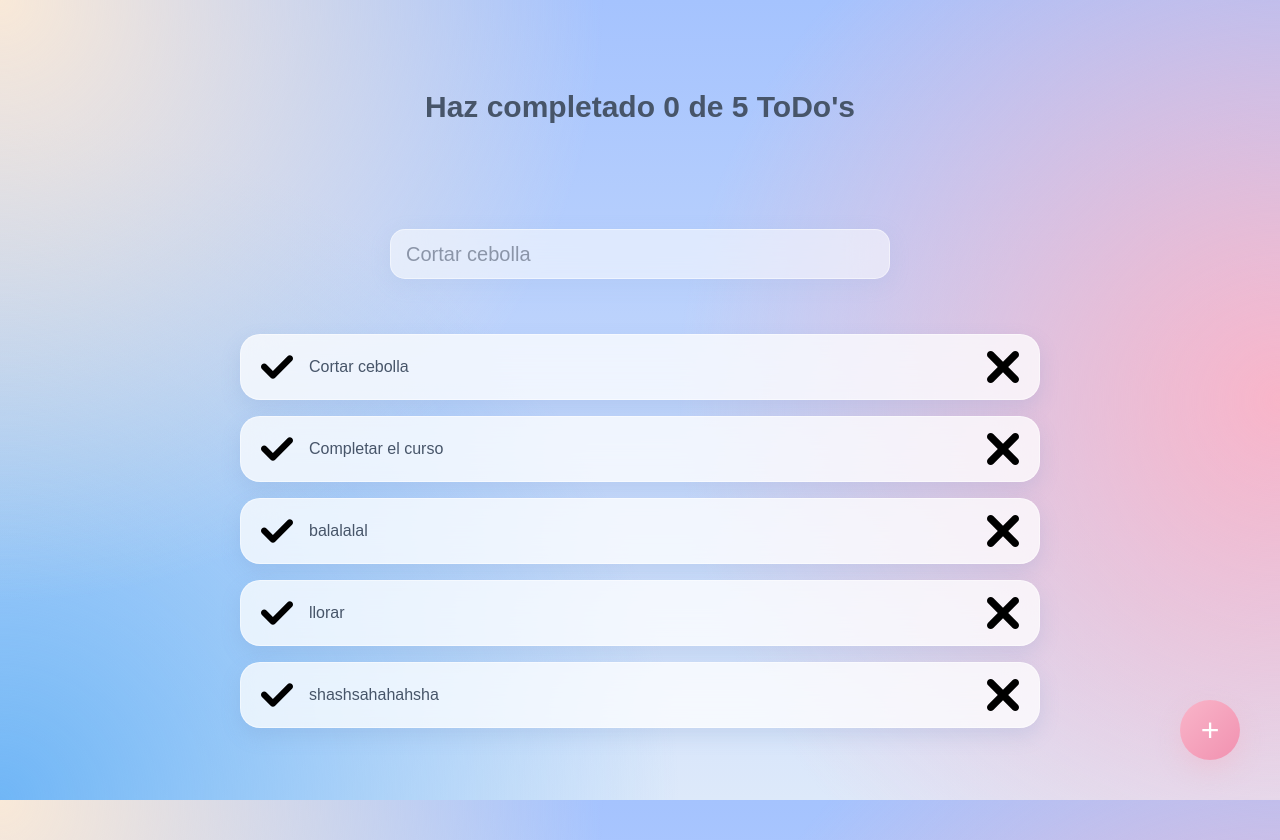
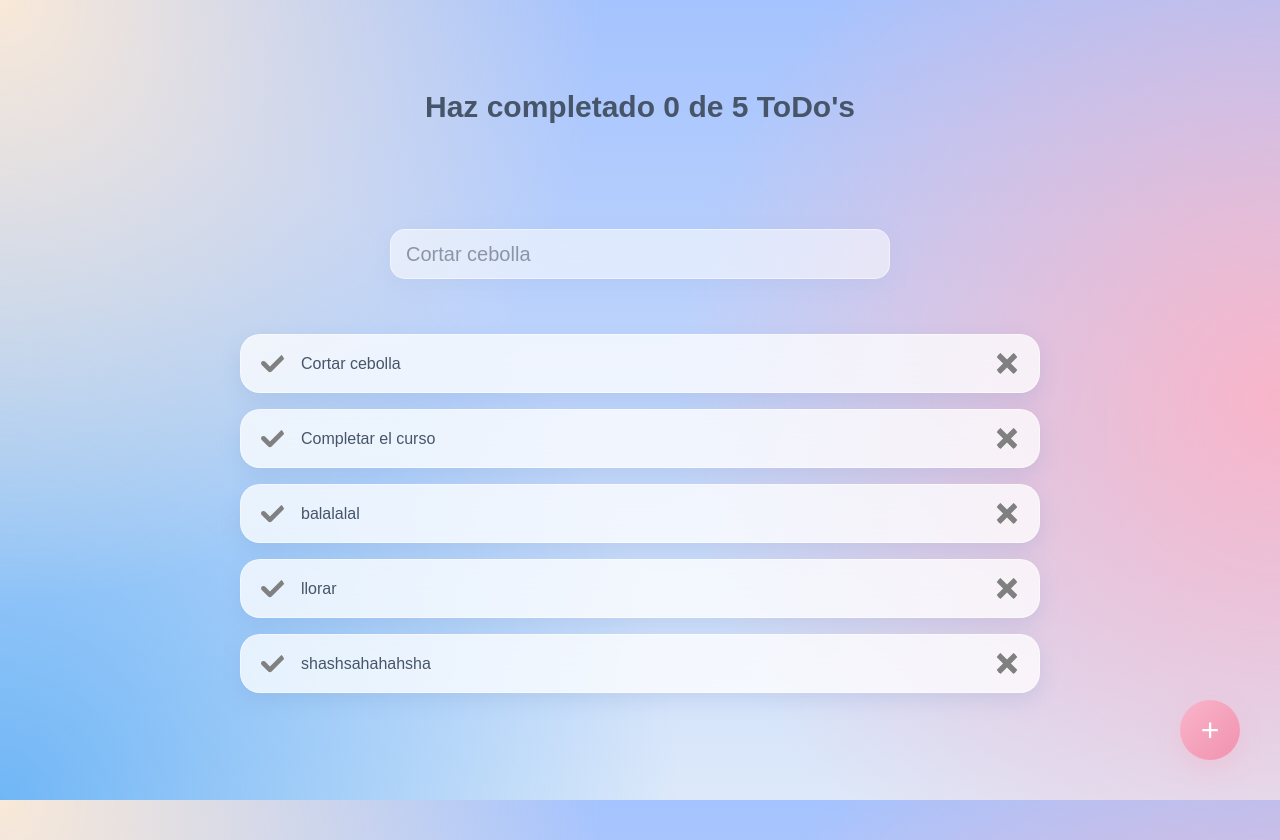
Before and after one commit to 24saravaldez-tech/ToDoList-en-React, a React (Vite) app: page / in a window 1280 px wide. Built offline with nearby package versions, Linux system fonts and the light colour scheme.

Commit message:
Colore dinamicos agregados

```diff
--- a/src/CompleteIcon.jsx
+++ b/src/CompleteIcon.jsx
@@ -1,12 +1,12 @@
 import React from "react";
 import { TodoIcon } from './TodoIcon'
 
-function CompleteIcon() {
+function CompleteIcon({ completed, onComplete }) {
     return (
         <TodoIcon
             type='Marck'
-            color='checkMarck'
-            // onClick={props.onComplete}
+            color={completed ? 'green' : 'grey'}
+            onClick={onComplete}
         />
     )
 }
--- a/src/DeleteIcon.jsx
+++ b/src/DeleteIcon.jsx
@@ -1,12 +1,12 @@
 import React from "react";
 import { TodoIcon } from './TodoIcon'
 
-function DeleteIcon() {
+function DeleteIcon({onDelete}) {
     return (
         <TodoIcon
             type='Delete'
-            color='DeleteMarck'
-            // onClick={props.onDelete}
+            color='grey'
+            onClick={onDelete}
         />
     )
 }
--- a/src/ToDoCounter.jsx
+++ b/src/ToDoCounter.jsx
@@ -1,3 +1,4 @@
+import { useState } from 'react';
 import './TodoCounter.css'
 
 function TodoCounter({ total, completed }) { //con las llaves se saca el texto o informacion interior
--- a/src/TodoIcon.jsx
+++ b/src/TodoIcon.jsx
@@ -2,15 +2,14 @@ import MarckSVG from './check.svg?react';
 import DeleteSVG  from './delete.svg?react';
 
 const iconTypes = {
-    'Marck' : <MarckSVG />,
-    'Delete' : <DeleteSVG />
+    'Marck' : (color) =>  <MarckSVG  className="Icons" fill={color}/>,
+    'Delete' : (color) => <DeleteSVG className="Icons" fill={color}/>
 }
 
 function TodoIcon({ type, color, onClick }) {
     return (
-        <span className={`Icons check${type} ${color}`} onClick={onClick}>
-            {/* {type == "Marck" ? <MarckSVG /> : <DeleteSVG />} */}
-            {iconTypes[type]}
+        <span className={`check${type}`} onClick={onClick}>
+            {iconTypes[type](color)}
         </span>
     )
 }
--- a/src/TodoItem.css
+++ b/src/TodoItem.css
@@ -1,102 +1,72 @@
-.todo-item{
-
-    width:100%;
-
-    display:flex;
-    align-items:center;
-    justify-content:space-between;
-
-    gap:1.6rem;
-
-    padding:1.6rem 2rem;
-
-    background:var(--white);
-
-    border:1px solid var(--border);
-
-    border-radius:2rem;
-
-    backdrop-filter:blur(18px);
-
+.todo-item {
+    width: 100%;
+    display: flex;
+    align-items: center;
+    justify-content: space-between;
+    gap: 1.6rem;
+    padding: 1.6rem 2rem;
+    background: var(--white);
+    border: 1px solid var(--border);
+    border-radius: 2rem;
+    backdrop-filter: blur(18px);
     box-shadow:
         0 .8rem 2rem var(--shadow);
-
     transition:
         transform .25s ease,
         box-shadow .25s ease,
         background .25s ease;
 }
 
-.todo-item:hover{
-
-    transform:translateY(-2px);
-
-    background:var(--white-hover);
-
+.todo-item:hover {
+    transform: translateY(-2px);
+    background: var(--white-hover);
     box-shadow:
-        0 1.4rem 3rem rgba(107,136,196,.22);
+        0 1.4rem 3rem rgba(107, 136, 196, .22);
 }
 
-.todo-item p{
-
-    flex:1;
-
-    margin:0;
-
-    color:var(--text);
-
-    font-size:1.6rem;
-
-    font-weight:500;
-
-    text-align:left;
-
-    word-break:break-word;
+.todo-item p {
+    flex: 1;
+    margin: 0;
+    color: var(--text);
+    font-size: 1.6rem;
+    font-weight: 500;
+    text-align: left;
+    word-break: break-word;
 }
 
-.Icons{
-
-    display:flex;
-
-    align-items:center;
-    justify-content:center;
-
-    width:3.2rem;
-    height:3.2rem;
-
-    border-radius:50%;
-
-    font-size:1rem;
-
-    font-weight:600;
-
-    cursor:pointer;
-
-    transition:
-        background .25s,
-        color .25s,
-        transform .25s;
+.Icons {
+    display: flex;
+    align-items: center;
+    justify-content: center;
+    width: 2.4rem;
+    height: 2.5rem;
+    border-radius: 50%;
+    cursor: pointer;
 }
 
-.checkMarck:hover{
-
-    background: rgb(189, 234, 123);
-
-    color:white;
-
-    transform:scale(1.08);
+.checkMarck:hover {
+    background: rgb(110, 165, 28);
+    border-radius: 50%;
+    color: white;
+    transform: scale(1.08);
 }
 
-.checkDelete:hover{
-
-    background:var(--pink-light);
-
-    color:#D14B73;
-
-    transform:scale(1.08);
+.checkDelete:hover {
+    border-radius: 50%;
+    background: var(--pink-light);
+    color: #D14B73;
+    transform: scale(1.08);
 }
 
-.completed{
+.checkMarck:hover .Icons {
+    fill: greenyellow;
+}
+
+.checkDelete:hover .Icons {
+    fill: red;
+}
+
+.completed {
     text-decoration: line-through;
-    text-decoration-color: red;
+    text-decoration-color: rgb(0, 51, 255);
 }
--- a/src/TodoItem.jsx
+++ b/src/TodoItem.jsx
@@ -5,17 +5,14 @@ import './TodoItem.css'
 function TodoItem(props) {
     return (
         <li className='todo-item'>
-            {/* <span
-            className='checkmarkV'
-            onClick={props.onComplete}>V</span> */}
-            <CompleteIcon />
-            {/* <{() => CompleteIcon(props)} /> */}
+            <CompleteIcon
+                completed={props.completed}
+                onComplete = {props.onComplete} />
             <p className={props.completed ? 'completed' : ''} >{props.text}</p>
 
-            <DeleteIcon />
-            {/* <span
-            className='checkmarkX'
-            onClick={props.onDelete}>X</span> */}
+            <DeleteIcon
+                onDelete = {props.onDelete}
+                />
         </li>
     );
 }
--- a/src/TodoSearch.jsx
+++ b/src/TodoSearch.jsx
@@ -9,10 +9,6 @@ function TodoSearch({searchValue,setSearchValue}) {
 
          onChange={(event) => {
             setSearchValue(event.target.value)
-            // console.log('escribiste en el todo search')
-            // console.log(event);
-            // console.log(event.target)
-            // console.log(event.target.value)
         }} />
     );
 }
```
Also changed, not shown: src/App.jsx (+6 -6 lines).
